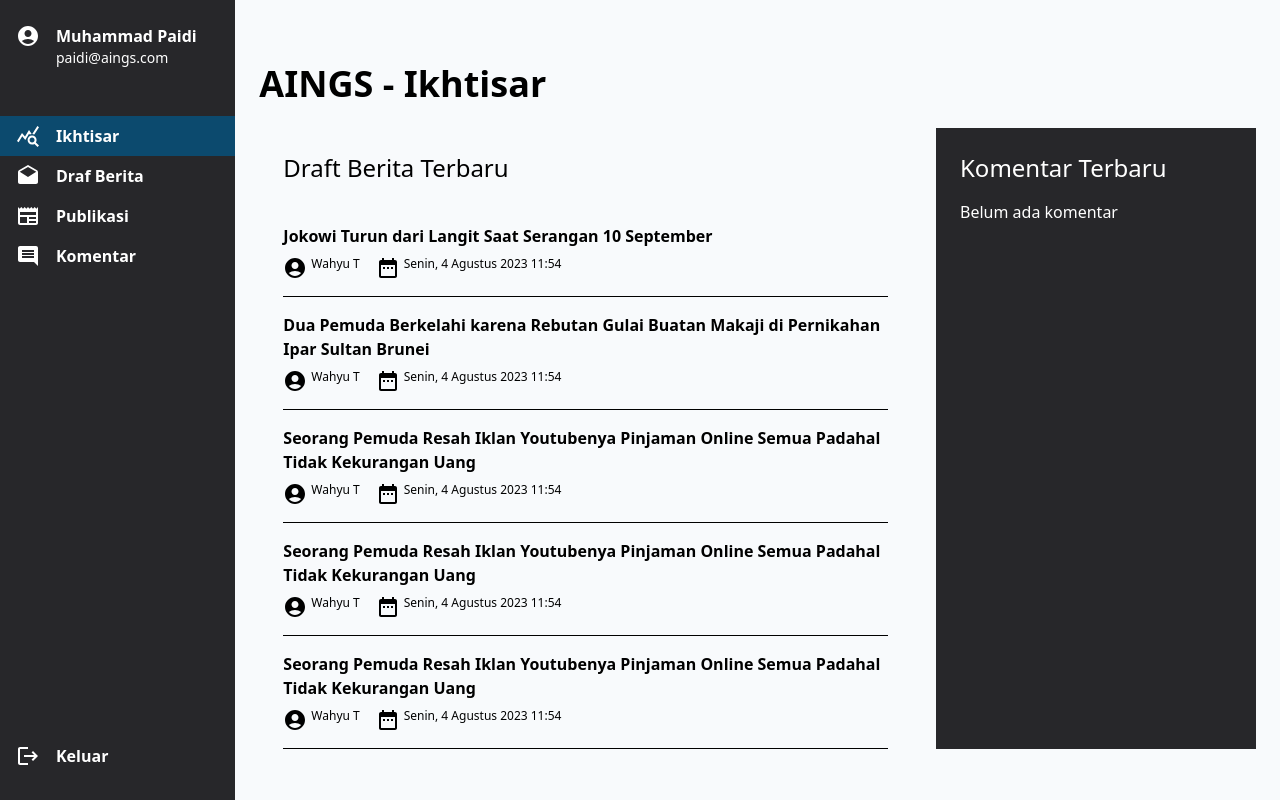
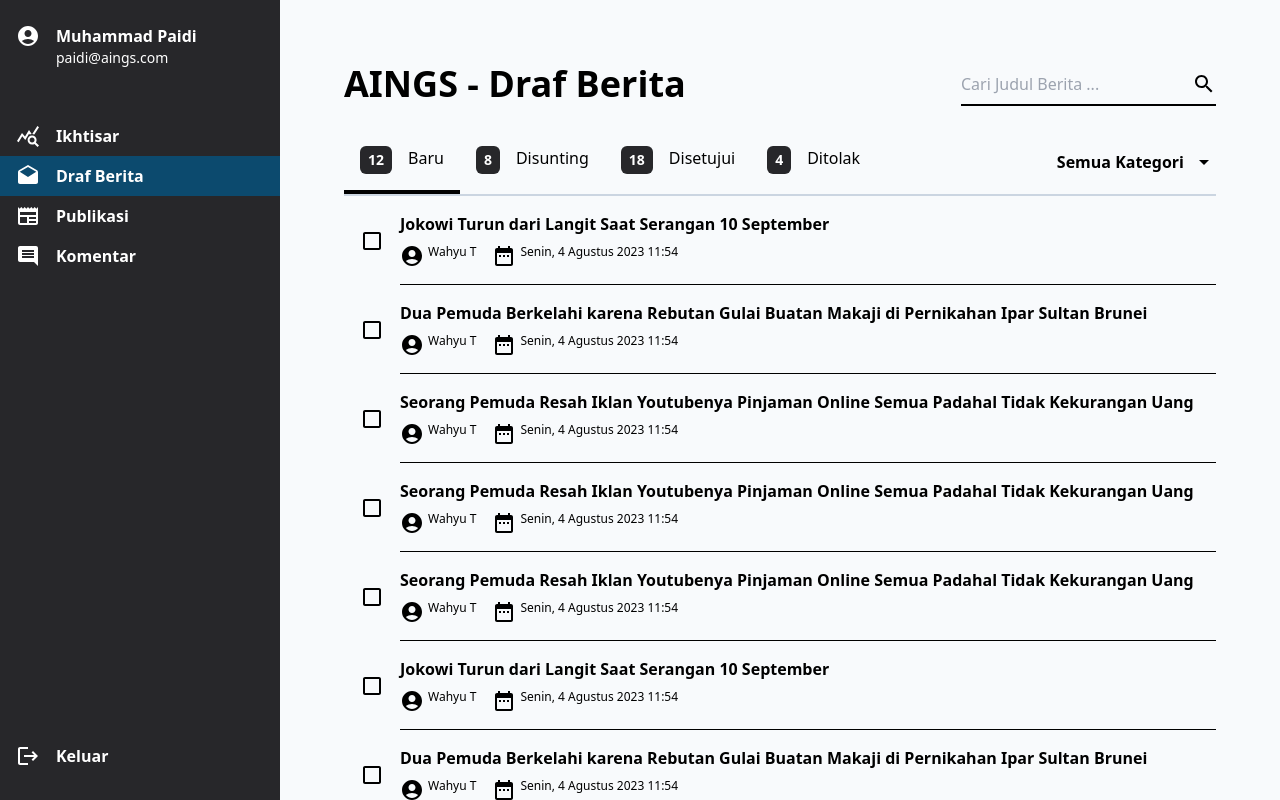
Before and after one commit to aings-project/cms-redaktur-fe, a Next.js app: page / in a window 1280 px wide. Built offline with nearby package versions, Linux system fonts and the light colour scheme.

Commit message:
feat: implement news draf layout

```diff
--- a/components/MainSidebar.jsx
+++ b/components/MainSidebar.jsx
@@ -21,12 +21,12 @@ export default function MainSidebar() {
       <MainSidebarMenu
         icon={<QueryStatsIcon className="w-6 h-6 text-white" />}
         text={"Ikhtisar"}
-        isSelected={true}
+        isSelected={false}
       />
       <MainSidebarMenu
         icon={<DraftsIcon className="w-6 h-6 text-white" />}
         text={"Draf Berita"}
-        isSelected={false}
+        isSelected={true}
       />
       <MainSidebarMenu
         icon={<NewspaperIcon className="w-6 h-6 text-white" />}
--- /dev/null
+++ b/components/NewsDraftItem.jsx
@@ -0,0 +1,33 @@
+import React from "react";
+import {
+  AccountCircle,
+  CheckBox,
+  CheckBoxOutlineBlank,
+  DateRange,
+} from "@mui/icons-material";
+
+export default function NewsDraftItem({ title, author, dateTime }) {
+  return (
+    <div className="flex items-center">
+      <div className="p-4">
+        <CheckBoxOutlineBlank />
+      </div>
+      <div className="w-full">
+        <div className="py-4 hover:cursor-pointer">
+          <p className="text-black text-base font-semibold mb-2">{title}</p>
+          <div className="flex">
+            <div className="flex mr-4">
+              <AccountCircle className="w-4 h-4" />
+              <p className="text-black text-xs font-normal ml-1">{author}</p>
+            </div>
+            <div className="flex">
+              <DateRange className="w-4 h-4" />
+              <p className="text-black text-xs font-normal ml-1">{dateTime}</p>
+            </div>
+          </div>
+        </div>
+        <div className="h-[1px] w-full bg-black" />
+      </div>
+    </div>
+  );
+}
--- a/components/NewsDraftLayout.jsx
+++ b/components/NewsDraftLayout.jsx
@@ -0,0 +1,128 @@
+import { Search } from "@mui/icons-material";
+import React from "react";
+import NewsDraftTabBar from "./NewsDraftTabBar";
+import NewsDraftItem from "./NewsDraftItem";
+
+export default function NewsDraftLayout() {
+  return (
+    <div className="bg-slate-50 py-16 px-16 flex-grow h-screen overflow-y-auto">
+      <div className="max-w-screen-2xl mx-auto">
+        <div className="flex justify-between mb-6">
+          <p className="text-black text-4xl font-extrabold">
+            AINGS - Draf Berita
+          </p>
+          <div className="mt-2">
+            <div className="flex">
+              <input
+                className="bg-slate-50"
+                placeholder="Cari Judul Berita ..."
+              />
+              <Search />
+            </div>
+            <div className="h-0.5 w-full bg-black mt-2" />
+          </div>
+        </div>
+        <NewsDraftTabBar />
+        <NewsDraftItem
+          title={"Jokowi Turun dari Langit Saat Serangan 10 September"}
+          author={"Wahyu T"}
+          dateTime={"Senin, 4 Agustus 2023 11:54"}
+        />
+        <NewsDraftItem
+          title={
+            "Dua Pemuda Berkelahi karena Rebutan Gulai Buatan Makaji di Pernikahan Ipar Sultan Brunei"
+          }
+          author={"Wahyu T"}
+          dateTime={"Senin, 4 Agustus 2023 11:54"}
+        />
+        <NewsDraftItem
+          title={
+            "Seorang Pemuda Resah Iklan Youtubenya Pinjaman Online Semua Padahal Tidak Kekurangan Uang"
+          }
+          author={"Wahyu T"}
+          dateTime={"Senin, 4 Agustus 2023 11:54"}
+        />
+        <NewsDraftItem
+          title={
+            "Seorang Pemuda Resah Iklan Youtubenya Pinjaman Online Semua Padahal Tidak Kekurangan Uang"
+          }
+          author={"Wahyu T"}
+          dateTime={"Senin, 4 Agustus 2023 11:54"}
+        />
+        <NewsDraftItem
+          title={
+            "Seorang Pemuda Resah Iklan Youtubenya Pinjaman Online Semua Padahal Tidak Kekurangan Uang"
+          }
+          author={"Wahyu T"}
+          dateTime={"Senin, 4 Agustus 2023 11:54"}
+        />
+        <NewsDraftItem
+          title={"Jokowi Turun dari Langit Saat Serangan 10 September"}
+          author={"Wahyu T"}
+          dateTime={"Senin, 4 Agustus 2023 11:54"}
+        />
+        <NewsDraftItem
+          title={
+            "Dua Pemuda Berkelahi karena Rebutan Gulai Buatan Makaji di Pernikahan Ipar Sultan Brunei"
+          }
+          author={"Wahyu T"}
+          dateTime={"Senin, 4 Agustus 2023 11:54"}
+        />
+        <NewsDraftItem
+          title={
+            "Seorang Pemuda Resah Iklan Youtubenya Pinjaman Online Semua Padahal Tidak Kekurangan Uang"
+          }
+          author={"Wahyu T"}
+          dateTime={"Senin, 4 Agustus 2023 11:54"}
+        />
+        <NewsDraftItem
+          title={
+            "Seorang Pemuda Resah Iklan Youtubenya Pinjaman Online Semua Padahal Tidak Kekurangan Uang"
+          }
+          author={"Wahyu T"}
+          dateTime={"Senin, 4 Agustus 2023 11:54"}
+        />
+        <NewsDraftItem
+          title={
+            "Seorang Pemuda Resah Iklan Youtubenya Pinjaman Online Semua Padahal Tidak Kekurangan Uang"
+          }
+          author={"Wahyu T"}
+          dateTime={"Senin, 4 Agustus 2023 11:54"}
+        />
+        <NewsDraftItem
+          title={"Jokowi Turun dari Langit Saat Serangan 10 September"}
+          author={"Wahyu T"}
+          dateTime={"Senin, 4 Agustus 2023 11:54"}
+        />
+        <NewsDraftItem
+          title={
+            "Dua Pemuda Berkelahi karena Rebutan Gulai Buatan Makaji di Pernikahan Ipar Sultan Brunei"
+          }
+          author={"Wahyu T"}
+          dateTime={"Senin, 4 Agustus 2023 11:54"}
+        />
+        <NewsDraftItem
+          title={
+            "Seorang Pemuda Resah Iklan Youtubenya Pinjaman Online Semua Padahal Tidak Kekurangan Uang"
+          }
+          author={"Wahyu T"}
+          dateTime={"Senin, 4 Agustus 2023 11:54"}
+        />
+        <NewsDraftItem
+          title={
+            "Seorang Pemuda Resah Iklan Youtubenya Pinjaman Online Semua Padahal Tidak Kekurangan Uang"
+          }
+          author={"Wahyu T"}
+          dateTime={"Senin, 4 Agustus 2023 11:54"}
+        />
+        <NewsDraftItem
+          title={
+            "Seorang Pemuda Resah Iklan Youtubenya Pinjaman Online Semua Padahal Tidak Kekurangan Uang"
+          }
+          author={"Wahyu T"}
+          dateTime={"Senin, 4 Agustus 2023 11:54"}
+        />
+      </div>
+    </div>
+  );
+}
--- /dev/null
+++ b/components/NewsDraftTabBar.jsx
@@ -0,0 +1,52 @@
+import { ArrowDownward, ArrowDropDown } from "@mui/icons-material";
+import React from "react";
+
+export default function NewsDraftTabBar() {
+  return (
+    <div>
+      <div className="flex items-center justify-between">
+        <div className="flex ">
+          <div>
+            <div className="flex p-4">
+              <div className="bg-zinc-800 py-1 px-2 rounded-md mr-4">
+                <p className="text-white text-sm font-bold">12</p>
+              </div>
+              <p className="text-black text-base font-normal">Baru</p>
+            </div>
+            <div className="h-1 w-full bg-black" />
+          </div>
+          <div>
+            <div className="flex p-4">
+              <div className="bg-zinc-800 py-1 px-2 rounded-md mr-4">
+                <p className="text-white text-sm font-bold">8</p>
+              </div>
+              <p className="text-black text-base font-normal">Disunting</p>
+            </div>
+          </div>
+          <div>
+            <div className="flex p-4">
+              <div className="bg-zinc-800 py-1 px-2 rounded-md mr-4">
+                <p className="text-white text-sm font-bold">18</p>
+              </div>
+              <p className="text-black text-base font-normal">Disetujui</p>
+            </div>
+          </div>
+          <div>
+            <div className="flex p-4">
+              <div className="bg-zinc-800 py-1 px-2 rounded-md mr-4">
+                <p className="text-white text-sm font-bold">4</p>
+              </div>
+              <p className="text-black text-base font-normal">Ditolak</p>
+            </div>
+          </div>
+        </div>
+        <div className="flex">
+          <p className="text-black text-base font-semibold">Semua Kategori</p>
+          <ArrowDropDown className="w-6 h-6 ml-2" />
+        </div>
+      </div>
+
+      <div className="h-0.5 w-full bg-slate-300" />
+    </div>
+  );
+}
--- a/components/OverviewLayout.jsx
+++ b/components/OverviewLayout.jsx
@@ -4,7 +4,7 @@ import OverviewNewsDraft from "./OverviewNewsDraft";
 
 export default function OverviewLayout() {
   return (
-    <div className="bg-slate-50 py-16 px-6 flex-grow h-screen overflow-y-auto">
+    <div className="bg-slate-50 py-16 px-16 flex-grow h-screen overflow-y-auto">
       <div className="max-w-screen-2xl mx-auto">
         <p className="text-black text-4xl font-extrabold mb-6">
           AINGS - Ikhtisar
--- a/components/OverviewNewsDraft.jsx
+++ b/components/OverviewNewsDraft.jsx
@@ -1,6 +1,5 @@
-import { AccountCircle, DateRange } from "@mui/icons-material";
 import React from "react";
-import OverviewNewsItem from "./OverviewNewsDraftItem";
+import OverviewNewsDraftItem from "./OverviewNewsDraftItem";
 
 export default function OverviewNewsDraft() {
   return (
@@ -8,33 +7,33 @@ export default function OverviewNewsDraft() {
       <p className="text-black text-2xl font-normal mb-6">
         Draft Berita Terbaru
       </p>
-      <OverviewNewsItem
+      <OverviewNewsDraftItem
         title={"Jokowi Turun dari Langit Saat Serangan 10 September"}
         author={"Wahyu T"}
         dateTime={"Senin, 4 Agustus 2023 11:54"}
       />
-      <OverviewNewsItem
+      <OverviewNewsDraftItem
         title={
           "Dua Pemuda Berkelahi karena Rebutan Gulai Buatan Makaji di Pernikahan Ipar Sultan Brunei"
         }
         author={"Wahyu T"}
         dateTime={"Senin, 4 Agustus 2023 11:54"}
       />
-      <OverviewNewsItem
+      <OverviewNewsDraftItem
         title={
           "Seorang Pemuda Resah Iklan Youtubenya Pinjaman Online Semua Padahal Tidak Kekurangan Uang"
         }
         author={"Wahyu T"}
         dateTime={"Senin, 4 Agustus 2023 11:54"}
       />
-      <OverviewNewsItem
+      <OverviewNewsDraftItem
         title={
           "Seorang Pemuda Resah Iklan Youtubenya Pinjaman Online Semua Padahal Tidak Kekurangan Uang"
         }
         author={"Wahyu T"}
         dateTime={"Senin, 4 Agustus 2023 11:54"}
       />
-      <OverviewNewsItem
+      <OverviewNewsDraftItem
         title={
           "Seorang Pemuda Resah Iklan Youtubenya Pinjaman Online Semua Padahal Tidak Kekurangan Uang"
         }
--- a/components/OverviewNewsDraftItem.jsx
+++ b/components/OverviewNewsDraftItem.jsx
@@ -1,7 +1,7 @@
 import React from "react";
 import { AccountCircle, DateRange } from "@mui/icons-material";
 
-export default function OverviewNewsItem({ title, author, dateTime }) {
+export default function OverviewNewsDraftItem({ title, author, dateTime }) {
   return (
     <div>
       <div className="py-4 hover:cursor-pointer">
--- a/pages/index.js
+++ b/pages/index.js
@@ -1,12 +1,12 @@
 import React from "react";
 import MainSidebar from "../components/MainSidebar";
-import OverviewLayout from "../components/OverviewLayout";
+import NewsDraftLayout from "../components/NewsDraftLayout";
 
 export default function Home() {
   return (
     <div className="flex">
       <MainSidebar />
-      <OverviewLayout />
+      <NewsDraftLayout />
     </div>
   );
 }
--- a/tailwind.config.js
+++ b/tailwind.config.js
@@ -9,7 +9,11 @@ module.exports = {
     "./src/**/*.{js,ts,jsx,tsx,mdx}",
   ],
   theme: {
-    extend: {},
+    extend: {
+      screens: {
+        "2xl": "1320px",
+      },
+    },
   },
   plugins: [],
 };
```
